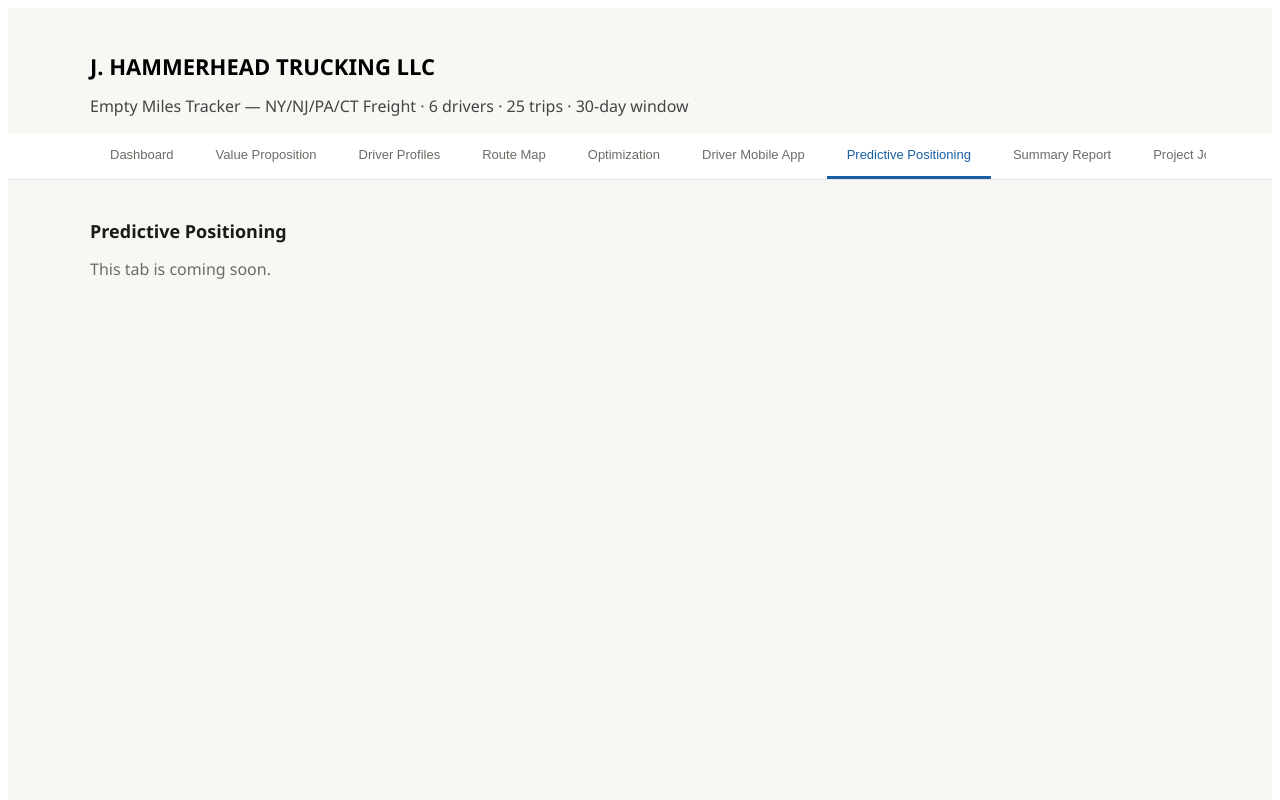
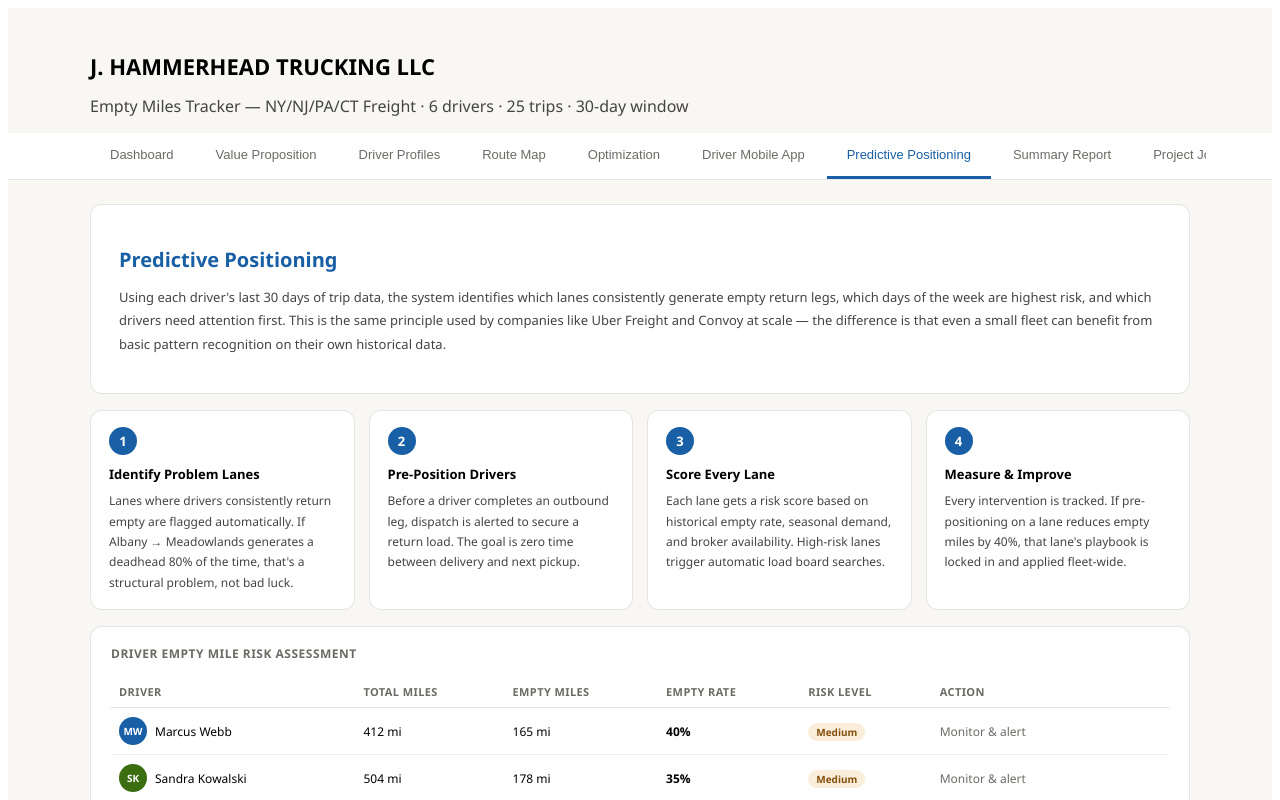
Before and after one commit to judeolinmah-rgb/empty-miles-tracker, a React (Vite) app: page / in a window 1280 px wide. Both pictures are taken after a click on the button "Predictive Positioning". Shown: the top 800 px of the page. Built offline with nearby package versions, Linux system fonts and the light colour scheme.

Commit message:
Add Predictive Positioning tab

```diff
--- a/src/App.jsx
+++ b/src/App.jsx
@@ -5,6 +5,7 @@ import RouteMap from './components/RouteMap'
 import Optimization from './components/Optimization'
 import ValueProposition from './components/ValueProposition'
 import DriverMobileApp from './components/DriverMobileApp'
+import PredictivePositioning from './components/PredictivePositioning'
 
 const TABS = [
   { id: 'dashboard',    label: 'Dashboard' },
@@ -65,7 +66,8 @@ function App() {
         {activeTab === 'map' && <RouteMap />}
         {activeTab === 'optimization' && <Optimization />}
         {activeTab === 'mobile' && <DriverMobileApp />}
-        {activeTab !== 'dashboard' && activeTab !== 'value' && activeTab !== 'drivers' && activeTab !== 'map' && activeTab !== 'optimization' && activeTab !== 'mobile' && (
+        {activeTab === 'predict' && <PredictivePositioning />}
+        {activeTab !== 'dashboard' && activeTab !== 'value' && activeTab !== 'drivers' && activeTab !== 'map' && activeTab !== 'optimization' && activeTab !== 'mobile' && activeTab !== 'predict' && (
           <>
             <h2 style={{ fontSize: 18, fontWeight: 600, color: '#1a1a18' }}>
               {TABS.find(t => t.id === activeTab)?.label}
--- /dev/null
+++ b/src/components/PredictivePositioning.jsx
@@ -0,0 +1,129 @@
+import { DRIVERS, TRIPS, MAIN_HUBS } from '../data'
+
+export default function PredictivePositioning() {
+  return (
+    <div>
+
+      {/* Intro */}
+      <div style={{ background: '#fff', border: '1px solid rgba(0,0,0,0.1)', borderRadius: 12, padding: '24px 28px', marginBottom: 16 }}>
+        <h2 style={{ fontSize: 20, fontWeight: 700, color: '#185fa5', marginBottom: 10 }}>
+          Predictive Positioning
+        </h2>
+        <p style={{ fontSize: 13, lineHeight: 1.8, color: '#444' }}>
+          Using each driver's last 30 days of trip data, the system identifies which lanes consistently generate empty return legs, which days of the week are highest risk, and which drivers need attention first. This is the same principle used by companies like Uber Freight and Convoy at scale — the difference is that even a small fleet can benefit from basic pattern recognition on their own historical data.
+        </p>
+      </div>
+
+      {/* How It Works */}
+      <div style={{ display: 'grid', gridTemplateColumns: 'repeat(auto-fit, minmax(220px, 1fr))', gap: 14, marginBottom: 16 }}>
+        <Step number="1" title="Identify Problem Lanes" body="Lanes where drivers consistently return empty are flagged automatically. If Albany → Meadowlands generates a deadhead 80% of the time, that's a structural problem, not bad luck." />
+        <Step number="2" title="Pre-Position Drivers" body="Before a driver completes an outbound leg, dispatch is alerted to secure a return load. The goal is zero time between delivery and next pickup." />
+        <Step number="3" title="Score Every Lane" body="Each lane gets a risk score based on historical empty rate, seasonal demand, and broker availability. High-risk lanes trigger automatic load board searches." />
+        <Step number="4" title="Measure & Improve" body="Every intervention is tracked. If pre-positioning on a lane reduces empty miles by 40%, that lane's playbook is locked in and applied fleet-wide." />
+      </div>
+
+      {/* Driver Risk Table */}
+      <div style={{ background: '#fff', border: '1px solid rgba(0,0,0,0.1)', borderRadius: 12, padding: '18px 20px', marginBottom: 16 }}>
+        <div style={{ fontSize: 12, fontWeight: 600, color: '#6b6b66', textTransform: 'uppercase', letterSpacing: '.5px', marginBottom: 14 }}>
+          Driver Empty Mile Risk Assessment
+        </div>
+        <div style={{ overflowX: 'auto' }}>
+          <table style={{ width: '100%', borderCollapse: 'collapse', fontSize: 12 }}>
+            <thead>
+              <tr>
+                {['Driver', 'Total Miles', 'Empty Miles', 'Empty Rate', 'Risk Level', 'Action'].map(h => (
+                  <th key={h} style={{ textAlign: 'left', fontWeight: 600, fontSize: 11, color: '#6b6b66', textTransform: 'uppercase', letterSpacing: '.4px', padding: '8px', borderBottom: '1px solid rgba(0,0,0,0.1)', whiteSpace: 'nowrap' }}>{h}</th>
+                ))}
+              </tr>
+            </thead>
+            <tbody>
+              {DRIVERS.map((driver, i) => {
+                const myTrips = TRIPS.filter(t => t.d === i)
+                const tot = myTrips.reduce((a, t) => a + t.tot, 0)
+                const emp = myTrips.reduce((a, t) => a + t.emp, 0)
+                const pct = tot ? Math.round(emp / tot * 100) : 0
+                const risk = pct >= 50 ? 'High' : pct >= 30 ? 'Medium' : 'Low'
+                const badge = pct >= 50 ? { bg: '#fcebeb', tx: '#a32d2d' } : pct >= 30 ? { bg: '#faeeda', tx: '#854f0b' } : { bg: '#eaf3de', tx: '#3b6d11' }
+                const action = pct >= 50 ? 'Immediate load match' : pct >= 30 ? 'Monitor & alert' : 'On track'
+                return (
+                  <tr key={i} style={{ borderBottom: '1px solid rgba(0,0,0,0.07)' }}>
+                    <td style={{ padding: '9px 8px', whiteSpace: 'nowrap' }}>
+                      <div style={{ display: 'flex', alignItems: 'center', gap: 8 }}>
+                        <div style={{ width: 28, height: 28, borderRadius: '50%', background: driver.color, display: 'flex', alignItems: 'center', justifyContent: 'center', color: '#fff', fontWeight: 700, fontSize: 10, flexShrink: 0 }}>
+                          {driver.initials}
+                        </div>
+                        {driver.name}
+                      </div>
+                    </td>
+                    <td style={{ padding: '9px 8px' }}>{tot.toLocaleString()} mi</td>
+                    <td style={{ padding: '9px 8px' }}>{emp.toLocaleString()} mi</td>
+                    <td style={{ padding: '9px 8px', fontWeight: 600 }}>{pct}%</td>
+                    <td style={{ padding: '9px 8px' }}>
+                      <span style={{ background: badge.bg, color: badge.tx, fontSize: 10, padding: '2px 8px', borderRadius: 20, fontWeight: 600 }}>
+                        {risk}
+                      </span>
+                    </td>
+                    <td style={{ padding: '9px 8px', color: '#6b6b66' }}>{action}</td>
+                  </tr>
+                )
+              })}
+            </tbody>
+          </table>
+        </div>
+      </div>
+
+      {/* Hub Risk Table */}
+      <div style={{ background: '#fff', border: '1px solid rgba(0,0,0,0.1)', borderRadius: 12, padding: '18px 20px' }}>
+        <div style={{ fontSize: 12, fontWeight: 600, color: '#6b6b66', textTransform: 'uppercase', letterSpacing: '.5px', marginBottom: 14 }}>
+          Hub Empty Mile Risk
+        </div>
+        <div style={{ overflowX: 'auto' }}>
+          <table style={{ width: '100%', borderCollapse: 'collapse', fontSize: 12 }}>
+            <thead>
+              <tr>
+                {['Hub', 'Total Trips', 'Empty Legs', 'Empty Rate', 'Priority'].map(h => (
+                  <th key={h} style={{ textAlign: 'left', fontWeight: 600, fontSize: 11, color: '#6b6b66', textTransform: 'uppercase', letterSpacing: '.4px', padding: '8px', borderBottom: '1px solid rgba(0,0,0,0.1)', whiteSpace: 'nowrap' }}>{h}</th>
+                ))}
+              </tr>
+            </thead>
+            <tbody>
+              {MAIN_HUBS.map(hub => {
+                const trips = TRIPS.filter(t => t.hub === hub)
+                const empLegs = trips.filter(t => t.emp > 0).length
+                const pct = trips.length ? Math.round(empLegs / trips.length * 100) : 0
+                const priority = pct >= 60 ? 'High' : pct >= 40 ? 'Medium' : 'Low'
+                const badge = pct >= 60 ? { bg: '#fcebeb', tx: '#a32d2d' } : pct >= 40 ? { bg: '#faeeda', tx: '#854f0b' } : { bg: '#eaf3de', tx: '#3b6d11' }
+                return (
+                  <tr key={hub} style={{ borderBottom: '1px solid rgba(0,0,0,0.07)' }}>
+                    <td style={{ padding: '9px 8px', fontWeight: 600 }}>{hub}</td>
+                    <td style={{ padding: '9px 8px' }}>{trips.length}</td>
+                    <td style={{ padding: '9px 8px' }}>{empLegs}</td>
+                    <td style={{ padding: '9px 8px' }}>{pct}%</td>
+                    <td style={{ padding: '9px 8px' }}>
+                      <span style={{ background: badge.bg, color: badge.tx, fontSize: 10, padding: '2px 8px', borderRadius: 20, fontWeight: 600 }}>
+                        {priority}
+                      </span>
+                    </td>
+                  </tr>
+                )
+              })}
+            </tbody>
+          </table>
+        </div>
+      </div>
+
+    </div>
+  )
+}
+
+function Step({ number, title, body }) {
+  return (
+    <div style={{ background: '#fff', border: '1px solid rgba(0,0,0,0.1)', borderRadius: 12, padding: '16px 18px' }}>
+      <div style={{ width: 28, height: 28, borderRadius: '50%', background: '#185fa5', color: '#fff', fontSize: 13, fontWeight: 700, display: 'flex', alignItems: 'center', justifyContent: 'center', marginBottom: 10 }}>
+        {number}
+      </div>
+      <div style={{ fontSize: 13, fontWeight: 700, marginBottom: 8 }}>{title}</div>
+      <div style={{ fontSize: 12, color: '#444', lineHeight: 1.7 }}>{body}</div>
+    </div>
+  )
+}
```
